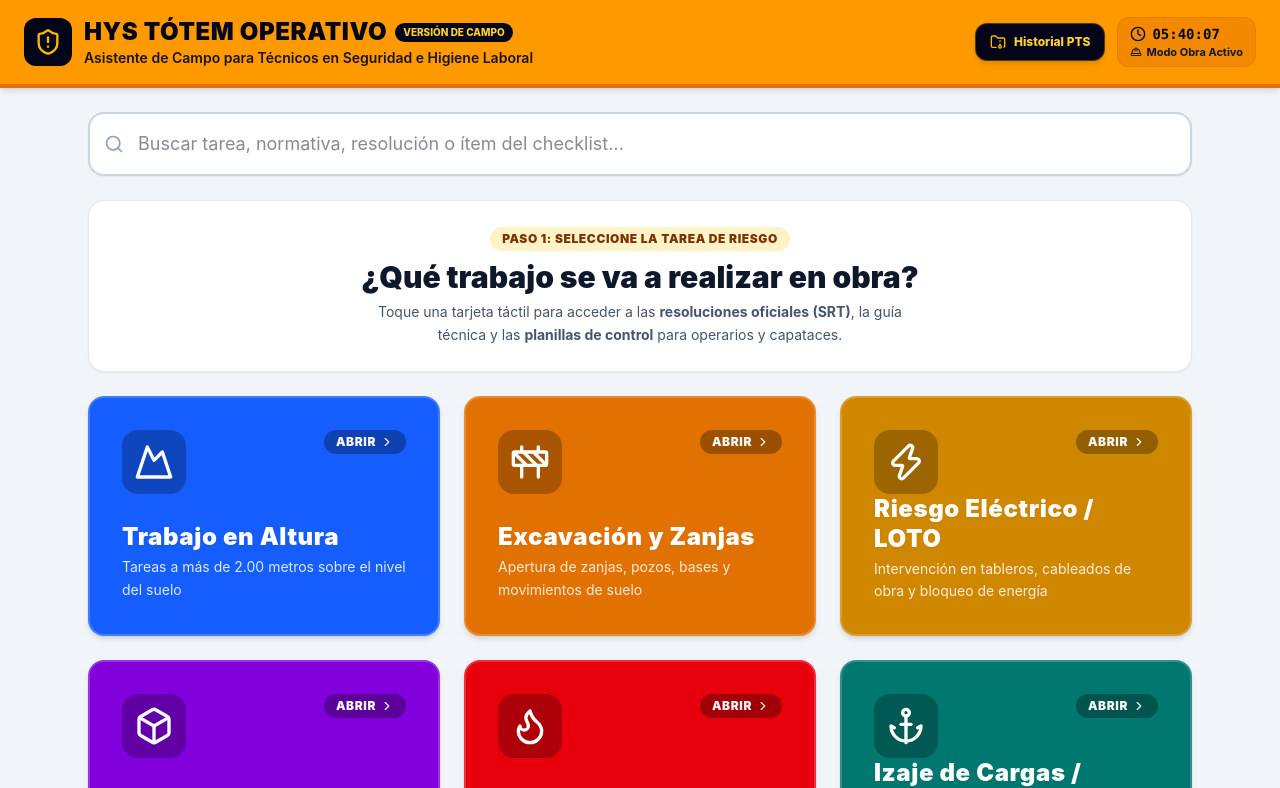
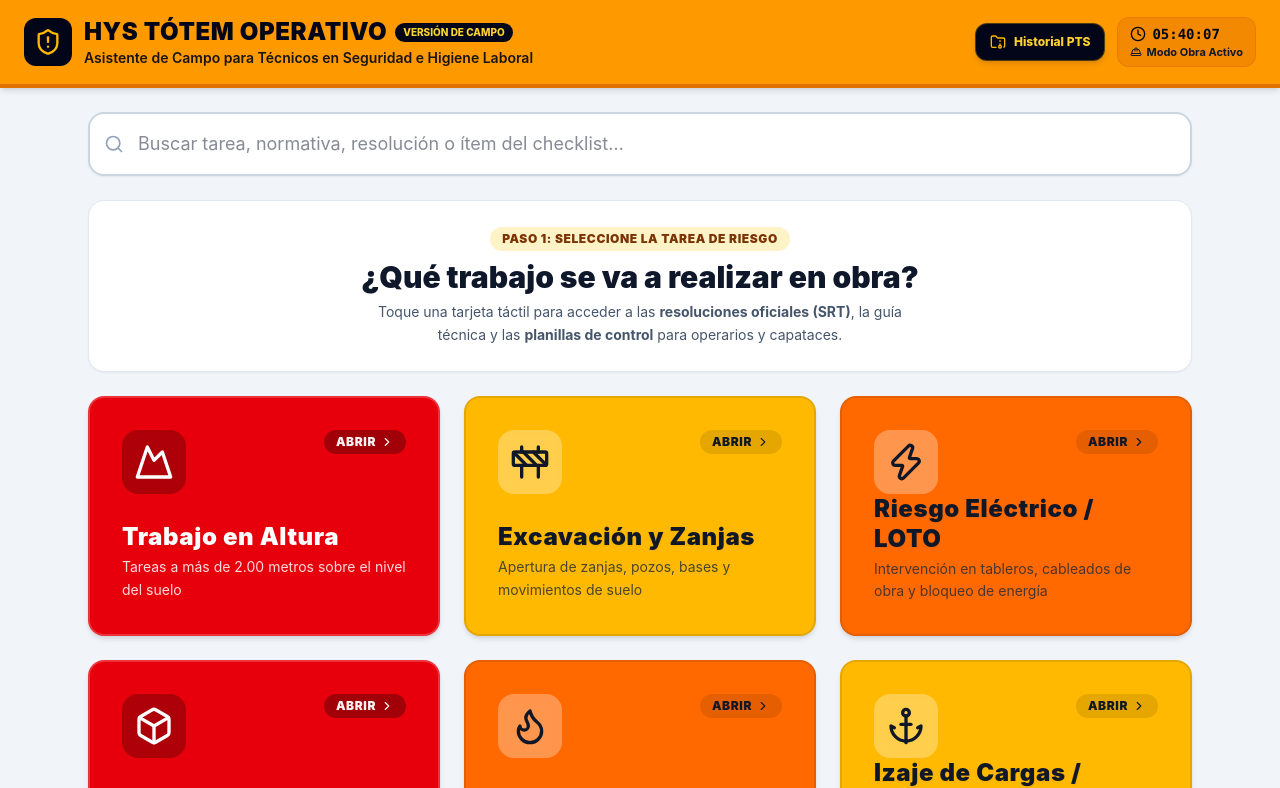
Before and after one commit to gonzacordobani1889-ui/hys-turnero-app, a React (Vite) app: page / in a window 1280 px wide. Shown: the top 788 px of the page. Built offline with nearby package versions, Linux system fonts and the light colour scheme.

Commit message:
feat(colores e ilustraciones): paleta normada ISO 3864/IRAM 10005 y SVG por tarea
- Recolor de tarjetas: rojo (altura/confinado), naranja (electrico/caliente), amarillo (excavacion/izaje)
- Contraste correcto con tema claro/oscuro por tarjeta
- Ilustraciones SVG duotono por tarea en el detalle

```diff
--- a/src/components/DetalleTarea.jsx
+++ b/src/components/DetalleTarea.jsx
@@ -5,12 +5,6 @@ import {
   Scale,
   ListOrdered,
   OctagonAlert,
-  Mountain,
-  Construction,
-  Zap,
-  Box,
-  Flame,
-  Anchor,
   ChevronDown,
   BookOpen,
   ClipboardList,
@@ -20,15 +14,7 @@ import {
 } from 'lucide-react';
 import ChecklistOperarios from './ChecklistOperarios';
 import PlanillaCapataz from './PlanillaCapataz';
-
-const iconMap = {
-  Mountain: Mountain,
-  Tractor: Construction,
-  Zap: Zap,
-  Box: Box,
-  Flame: Flame,
-  Anchor: Anchor
-};
+import IlustracionTarea from './IlustracionTarea';
 
 // Categorías de la guía técnica operativa (contenido expandido por tarea)
 const SECCIONES_OPERATIVA = [
@@ -41,7 +27,6 @@ const SECCIONES_OPERATIVA = [
 export default function DetalleTarea({ tarea, onBack }) {
   const [checkedIndices, setCheckedIndices] = useState([]);
   const [resolucionAbierta, setResolucionAbierta] = useState(0);
-  const IconComponent = iconMap[tarea.icono] || Construction;
 
   const handleToggle = (index) => {
     setCheckedIndices(prev =>
@@ -74,8 +59,8 @@ export default function DetalleTarea({ tarea, onBack }) {
         {/* Cabecera de la tarea */}
         <div className="bg-amber-500 text-slate-950 p-4 md:p-5 flex flex-wrap items-center justify-between gap-3">
           <div className="flex items-center gap-3">
-            <div className="p-2 bg-slate-950 rounded-xl text-amber-400">
-              <IconComponent className="w-7 h-7 md:w-8 md:h-8" />
+            <div className="bg-slate-950 rounded-xl p-1.5 shrink-0">
+              <IlustracionTarea id={tarea.id} className="w-14 h-14 md:w-16 md:h-16 text-amber-400" />
             </div>
             <div>
               <div className="text-[11px] uppercase font-black tracking-widest text-slate-900/80">
--- /dev/null
+++ b/src/components/IlustracionTarea.jsx
@@ -0,0 +1,67 @@
+// src/components/IlustracionTarea.jsx
+// Ilustraciones SVG planas y duotono, una por tarea de riesgo crítico.
+// Heredan el color del contenedor mediante currentColor.
+
+import React from 'react';
+
+const ILUSTRACIONES = {
+  // Trabajo en Altura: casco con barbiquejo + línea de vida y mosquetón
+  altura: (
+    <g>
+      <path d="M38 48 a22 22 0 0 1 44 0 l5 11 H33 Z" fill="currentColor" />
+      <rect x="31" y="61" width="58" height="5" rx="2.5" fill="currentColor" />
+      <path d="M60 66 v20" stroke="currentColor" strokeWidth="4" strokeLinecap="round" />
+      <path d="M60 86 c0 7 -6 9 -9 5 M60 86 c0 7 6 9 9 5" stroke="currentColor" strokeWidth="4" strokeLinecap="round" fill="none" />
+      <circle cx="60" cy="70" r="3" fill="#0f172a" />
+    </g>
+  ),
+  // Excavación y Zanjas: superficie + zanja entibada
+  excavacion: (
+    <g>
+      <path d="M12 40 h96" stroke="currentColor" strokeWidth="5" strokeLinecap="round" />
+      <rect x="28" y="40" width="64" height="40" fill="currentColor" opacity="0.2" />
+      <path d="M28 40 h64 M28 60 h64 M28 80 h64" stroke="currentColor" strokeWidth="3" />
+      <path d="M48 40 v40 M72 40 v40" stroke="currentColor" strokeWidth="3" />
+    </g>
+  ),
+  // Riesgo Eléctrico / LOTO: rayo
+  electrico: (
+    <g>
+      <path d="M66 14 L36 62 h17 L50 106 L84 54 H66 Z" fill="currentColor" />
+    </g>
+  ),
+  // Espacios Confinados: tanque con boca de acceso y venteo
+  confinado: (
+    <g>
+      <circle cx="60" cy="66" r="34" stroke="currentColor" strokeWidth="5" fill="none" />
+      <circle cx="60" cy="66" r="13" fill="currentColor" opacity="0.35" />
+      <path d="M60 32 v-9 M50 23 h20" stroke="currentColor" strokeWidth="4" strokeLinecap="round" />
+    </g>
+  ),
+  // Trabajo en Caliente: llama
+  caliente: (
+    <g>
+      <path
+        d="M60 14 c11 14 20 22 20 36 a20 20 0 0 1 -40 0 c0 -8 6 -15 10 -21 c2 4 5 6 8 5 c-1 -7 0 -13 2 -20 Z"
+        fill="currentColor"
+      />
+    </g>
+  ),
+  // Izaje de Cargas: gancho de grúa y carga
+  izaje: (
+    <g>
+      <path d="M60 18 v34 M44 52 h32" stroke="currentColor" strokeWidth="5" strokeLinecap="round" />
+      <path d="M46 52 a14 14 0 1 0 28 0" stroke="currentColor" strokeWidth="5" fill="none" />
+      <path d="M47 66 l-9 20 M73 66 l9 20" stroke="currentColor" strokeWidth="4" strokeLinecap="round" />
+      <rect x="42" y="88" width="36" height="18" rx="3" fill="currentColor" opacity="0.45" />
+    </g>
+  )
+};
+
+export default function IlustracionTarea({ id, className }) {
+  return (
+    <svg viewBox="0 0 120 120" className={className} fill="none" aria-hidden="true">
+      {ILUSTRACIONES[id] || null}
+    </svg>
+  );
+}
--- a/src/components/TurneroCard.jsx
+++ b/src/components/TurneroCard.jsx
@@ -21,17 +21,19 @@ const iconMap = {
 
 export default function TurneroCard({ tarea, onSelect }) {
   const IconComponent = iconMap[tarea.icono] || Construction;
+  // "oscuro" = tarjeta de color saturado con texto blanco; "claro" = texto oscuro
+  const oscuro = tarea.tema !== 'claro';
 
   return (
     <button
       onClick={() => onSelect(tarea)}
-      className={`${tarea.colorBg} text-white text-left p-6 md:p-8 rounded-2xl shadow-md hover:shadow-xl transition-all duration-150 transform active:scale-95 flex flex-col justify-between h-52 md:h-60 border-2 border-white/20 w-full group cursor-pointer focus:outline-none focus:ring-4 focus:ring-amber-400`}
+      className={`${tarea.colorBg} ${oscuro ? 'text-white' : 'text-gray-900'} text-left p-6 md:p-8 rounded-2xl shadow-md hover:shadow-xl transition-all duration-150 transform active:scale-95 flex flex-col justify-between h-52 md:h-60 border-2 ${oscuro ? 'border-white/20' : 'border-black/10'} w-full group cursor-pointer focus:outline-none focus:ring-4 focus:ring-amber-400`}
     >
       <div className="flex items-start justify-between w-full">
-        <div className="p-3 bg-black/25 rounded-2xl backdrop-blur-xs group-hover:scale-110 transition-transform">
-          <IconComponent className="w-8 h-8 md:w-10 md:h-10 text-white" />
+        <div className={`p-3 rounded-2xl backdrop-blur-xs group-hover:scale-110 transition-transform ${oscuro ? 'bg-black/25' : 'bg-white/30'}`}>
+          <IconComponent className={`w-8 h-8 md:w-10 md:h-10 ${oscuro ? 'text-white' : 'text-gray-900'}`} />
         </div>
-        <span className="bg-black/30 text-white/95 text-xs font-black uppercase px-3 py-1 rounded-xl tracking-wider flex items-center gap-1">
+        <span className={`text-xs font-black uppercase px-3 py-1 rounded-xl tracking-wider flex items-center gap-1 ${oscuro ? 'bg-black/30 text-white/95' : 'bg-black/10 text-gray-900'}`}>
           <span>Abrir</span>
           <ChevronRight className="w-3.5 h-3.5 group-hover:translate-x-0.5 transition-transform" />
         </span>
@@ -41,7 +43,7 @@ export default function TurneroCard({ tarea, onSelect }) {
         <h2 className="text-xl md:text-2xl font-black tracking-wide leading-tight drop-shadow-xs">
           {tarea.titulo}
         </h2>
-        <p className="text-xs md:text-sm text-white/85 mt-1 line-clamp-2 leading-relaxed">
+        <p className={`text-xs md:text-sm mt-1 line-clamp-2 leading-relaxed ${oscuro ? 'text-white/85' : 'text-gray-800/80'}`}>
           {tarea.subtitulo}
         </p>
       </div>
--- a/src/data/tareas.js
+++ b/src/data/tareas.js
@@ -12,8 +12,9 @@ export const TAREAS_CRITICAS = [
     titulo: "Trabajo en Altura",
     subtitulo: "Tareas a más de 2.00 metros sobre el nivel del suelo",
     icono: "Mountain",
-    colorBg: "bg-blue-600 hover:bg-blue-700",
-    colorBadge: "bg-blue-100 text-blue-800",
+    colorBg: "bg-red-600 hover:bg-red-700",
+    colorBadge: "bg-red-100 text-red-700",
+    tema: "oscuro",
     resoluciones: [
       {
         norma: "Dec. 911/96 (Arts. 53-61)",
@@ -85,8 +86,9 @@ export const TAREAS_CRITICAS = [
     titulo: "Excavación y Zanjas",
     subtitulo: "Apertura de zanjas, pozos, bases y movimientos de suelo",
     icono: "Tractor",
-    colorBg: "bg-amber-600 hover:bg-amber-700",
+    colorBg: "bg-amber-400 hover:bg-amber-500",
     colorBadge: "bg-amber-100 text-amber-800",
+    tema: "claro",
     resoluciones: [
       {
         norma: "Res. SRT 503/14",
@@ -152,8 +154,9 @@ export const TAREAS_CRITICAS = [
     titulo: "Riesgo Eléctrico / LOTO",
     subtitulo: "Intervención en tableros, cableados de obra y bloqueo de energía",
     icono: "Zap",
-    colorBg: "bg-yellow-600 hover:bg-yellow-700",
-    colorBadge: "bg-yellow-100 text-yellow-800",
+    colorBg: "bg-orange-500 hover:bg-orange-600",
+    colorBadge: "bg-orange-100 text-orange-800",
+    tema: "claro",
     resoluciones: [
       {
         norma: "Dec. 911/96 (Arts. 79-90)",
@@ -217,8 +220,9 @@ export const TAREAS_CRITICAS = [
     titulo: "Espacios Confinados",
     subtitulo: "Cisternas, tanques, túneles, pozos o recintos con poca ventilación",
     icono: "Box",
-    colorBg: "bg-purple-700 hover:bg-purple-800",
-    colorBadge: "bg-purple-100 text-purple-800",
+    colorBg: "bg-red-600 hover:bg-red-700",
+    colorBadge: "bg-red-100 text-red-700",
+    tema: "oscuro",
     resoluciones: [
       {
         norma: "Norma IRAM 3954",
@@ -283,8 +287,9 @@ export const TAREAS_CRITICAS = [
     titulo: "Trabajo en Caliente",
     subtitulo: "Soldadura, corte con amoladora, oxicorte y fuentes de ignición",
     icono: "Flame",
-    colorBg: "bg-red-600 hover:bg-red-700",
-    colorBadge: "bg-red-100 text-red-800",
+    colorBg: "bg-orange-500 hover:bg-orange-600",
+    colorBadge: "bg-orange-100 text-orange-800",
+    tema: "claro",
     resoluciones: [
       {
         norma: "Dec. 911/96 (Arts. 131-137)",
@@ -349,8 +354,9 @@ export const TAREAS_CRITICAS = [
     titulo: "Izaje de Cargas / Grúas",
     subtitulo: "Operación de hidrogrúas, plumas, eslingas, ganchos y montacargas",
     icono: "Anchor",
-    colorBg: "bg-teal-700 hover:bg-teal-800",
-    colorBadge: "bg-teal-100 text-teal-800",
+    colorBg: "bg-amber-400 hover:bg-amber-500",
+    colorBadge: "bg-amber-100 text-amber-800",
+    tema: "claro",
     resoluciones: [
       {
         norma: "Dec. 911/96 (Arts. 106-130)",
```
